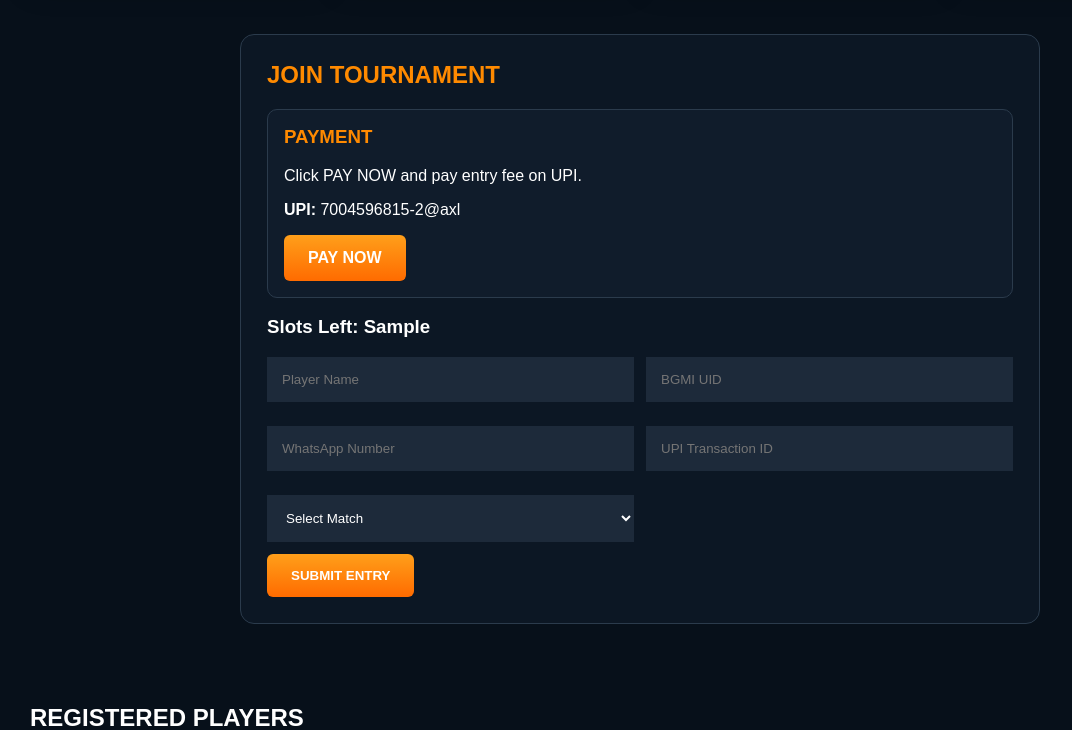
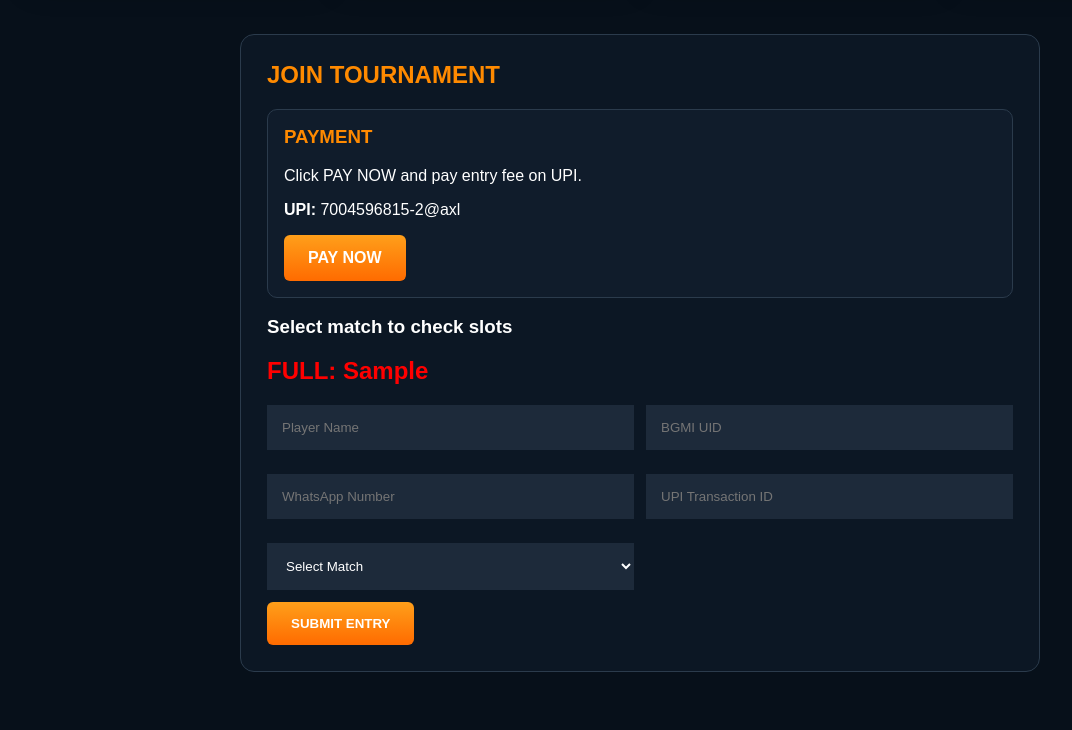
Before and after one commit to aryankumar67163-png/bgmi-site, a Flask app: template templates/index.html in a window 1280 px wide. Shown: the part 993-1723 px from the top of the page, without its empty margins (0-1072 px from the left). Run offline with Flask 3, Linux system fonts and the light colour scheme; the template is opened without the code that fills it: most values are stand-ins (such as "Sample title", 1, 10 or a date in 2020).

Commit message:
Update index.html

```diff
--- a/templates/index.html
+++ b/templates/index.html
@@ -352,10 +352,10 @@ input,select{
         <a class="btn" href="upi://pay?pa=7004596815-2@axl&pn=BGMI%20TOURNAMENT&cu=INR">PAY NOW</a>
     </div>
 
-    <h3>Slots Left: {{ slots_left }}</h3>
+    <h3>Select match to check slots</h3>
 
-{% if is_full %}
-<h2 style="color:red;">MATCH FULL ❌</h2>
+{% if full_modes %}
+<h2 style="color:red;">FULL: {{ full_modes|join(', ') }}</h2>
 {% endif %}
 
 <form method="POST" action="/register">
@@ -373,11 +373,8 @@ input,select{
             </select>
         </div>
 
-        {% if is_full %}
-<button class="btn" disabled>FULL</button>
-{% else %}
+
 <button class="btn" type="submit">SUBMIT ENTRY</button>
-{% endif %}
     </form>
 </div>
 
```
